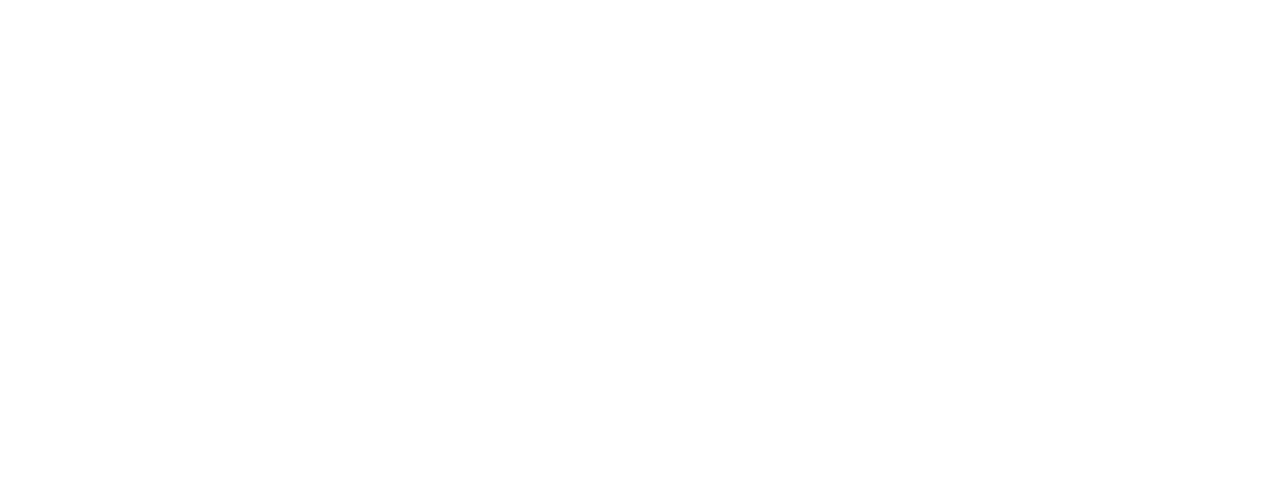
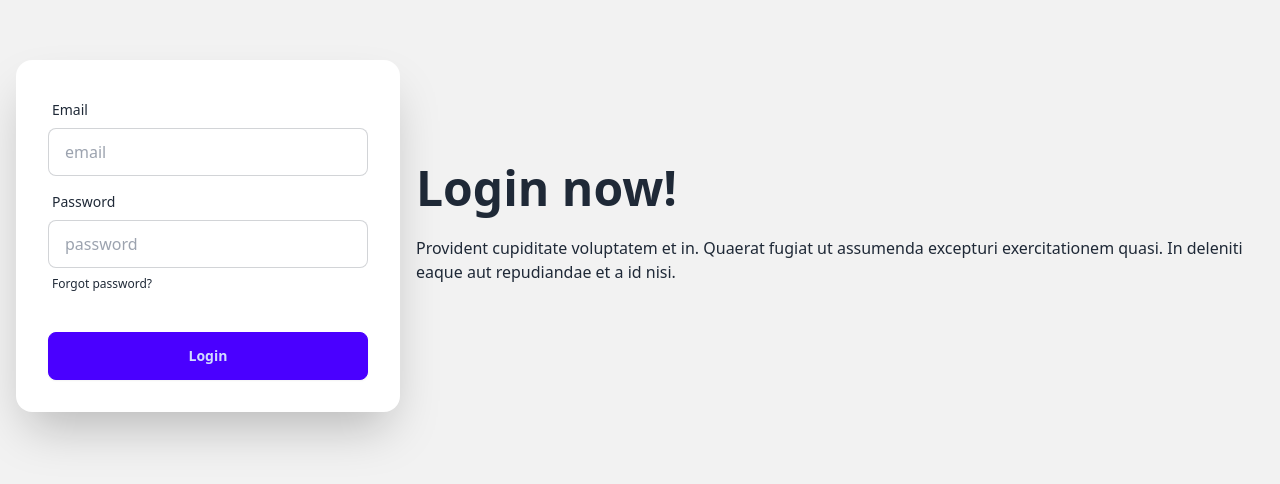
Before and after one commit to Imam444/Coffee-Stor-Client, a React (Vite) app: page /signin in a window 1280 px wide. Shown: the part 164-648 px from the top of the page. Built offline with nearby package versions, Linux system fonts and the light colour scheme.

Commit message:
patch a user field form client side to database

```diff
--- a/src/components/SignIn.jsx
+++ b/src/components/SignIn.jsx
@@ -1,9 +1,78 @@
+import { useContext } from "react";
+import { AuthContext } from "./providers/AuthProvider";
+
 
 
 const SignIn = () => {
+    const { signInUser } = useContext(AuthContext)
+
+    const handleSignIn = e => {
+        e.preventDefault();
+        const form = e.target;
+        const email = form.email.value;
+        const password = form.password.value;
+        console.log(email, password)
+        signInUser(email, password)
+            .then(result => {
+                console.log(result.user)
+                const user = {
+                    email,
+                    lastLoggedAt: result.user?.metadata?.lastSignInTime
+
+
+                }
+                fetch('http://localhost:4000/user', {
+                    method: 'PATCH',
+                    headers: {
+                        'content-type': 'application/json'
+                    },
+                    body: JSON.stringify(user)
+
+                })
+                    .then(res => res.json())
+                    .then(data => {
+                        console.log(data)
+                    })
+            })
+            .catch(error => {
+                console.error(error)
+            })
+    }
     return (
         <div>
-
+            <div className="hero bg-base-200 min-h-screen">
+                <div className="hero-content flex-col lg:flex-row-reverse">
+                    <div className="text-center lg:text-left">
+                        <h1 className="text-5xl font-bold">Login now!</h1>
+                        <p className="py-6">
+                            Provident cupiditate voluptatem et in. Quaerat fugiat ut assumenda excepturi exercitationem
+                            quasi. In deleniti eaque aut repudiandae et a id nisi.
+                        </p>
+                    </div>
+                    <div className="card bg-base-100 w-full max-w-sm shrink-0 shadow-2xl">
+                        <form onSubmit={handleSignIn} className="card-body">
+                            <div className="form-control">
+                                <label className="label">
+                                    <span className="label-text">Email</span>
+                                </label>
+                                <input type="email" name="email" placeholder="email" className="input input-bordered" required />
+                            </div>
+                            <div className="form-control">
+                                <label className="label">
+                                    <span className="label-text">Password</span>
+                                </label>
+                                <input type="password" name="password" placeholder="password" className="input input-bordered" required />
+                                <label className="label">
+                                    <a href="#" className="label-text-alt link link-hover">Forgot password?</a>
+                                </label>
+                            </div>
+                            <div className="form-control mt-6">
+                                <button className="btn btn-primary">Login</button>
+                            </div>
+                        </form>
+                    </div>
+                </div>
+            </div>
         </div>
     );
 };
--- a/src/components/User.jsx
+++ b/src/components/User.jsx
@@ -1,8 +1,27 @@
+import { useState } from "react";
 import { useLoaderData } from "react-router-dom";
+import Swal from "sweetalert2";
 
 
 const User = () => {
     const loadedUser = useLoaderData()
+    const [user, setUser] = useState(loadedUser)
+    const handleDelete = id => {
+        fetch(`http://localhost:4000/user/${id}`, {
+            method: "delete",
+        })
+        .then(res => res.json())
+        .then(data=>{
+            console.log(data)
+            if (data.deletedCount > 0) {
+                Swal({
+                    text: "USer delete successfully",
+                });
+                const remainingUser = user.filter(user => user._id !== id)
+                setUser(remainingUser)
+            }
+        })
+    }
     return (
         <div>
             <h2>User:{loadedUser.length}</h2>
@@ -14,17 +33,19 @@
                             <th></th>
                             <th>Email</th>
                             <th>Create At</th>
+                            <th>Last logged in</th>
                             <th>Action</th>
                         </tr>
                     </thead>
                     <tbody>
                         {/* row 1 */}
                        {
-                            loadedUser.map(user => <tr key={user._id}>
+                            user.map(user => <tr key={user._id}>
                                 <th>1</th>
                                 <td>{ user.email}</td>
-                                <td>{user.createdAt }</td>
-                                <td>Blue</td>
+                                <td>{user.createdAt}</td>
+                                <td>{ user.lastLoggedAt}</td>
+                                <td><button onClick={()=> handleDelete(user._id)} className="btn">Delete</button></td>
                             </tr>)
                        }
 
--- a/src/components/providers/AuthProvider.jsx
+++ b/src/components/providers/AuthProvider.jsx
@@ -1,5 +1,5 @@
 import { createContext, useState } from "react";
-import { createUserWithEmailAndPassword, getAuth } from "firebase/auth";
+import { createUserWithEmailAndPassword, getAuth, signInWithEmailAndPassword } from "firebase/auth";
 import app from "../../firebase/firebase.config";
 const auth = getAuth(app);
 export const AuthContext = createContext(null)
@@ -11,10 +11,15 @@
         setLoading(true)
         return createUserWithEmailAndPassword(auth,email,password)
     }
+    const signInUser = (email, password) => {
+        setLoading(true)
+        return signInWithEmailAndPassword(auth, email,password)
+    }
     const userInfo = {
         user,
         loading,
-        createUser
+        createUser,
+        signInUser,
     }
     return (
         <AuthContext.Provider value={userInfo}>
```
